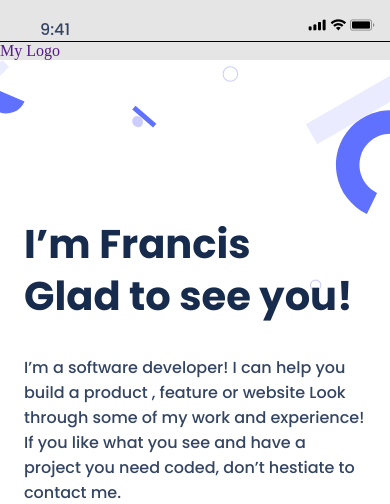
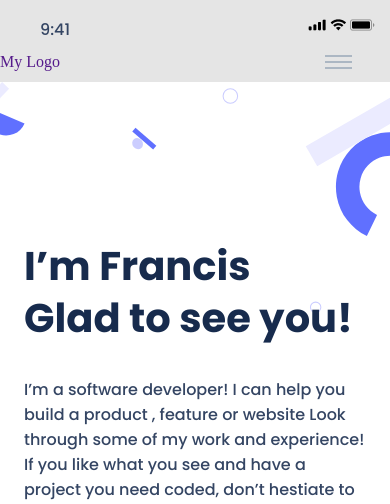
Before and after one commit to wayungi/Portfolio, a website: page index.html in a window 390 px wide. Shown: the top 504 px of the page. Drawn offline with Linux system fonts and the light colour scheme.

Commit message:
Position hamburger off the right edge

```diff
--- a/style.css
+++ b/style.css
@@ -35,15 +35,31 @@ time {
   display: block;
 }
 
-.navbar{
-  outline:1px solid black;
-  display:flex;
+.navbar {
+  /* outline: 1px solid black; */
+  display: flex;
   justify-content: space-between;
+  min-height: 40px;
+  align-items: center;
 }
 
-/* hide ul  for small screens*/
-.nav-menu{
-  display:none;
+/* hide ul  for small screens */
+.nav-menu {
+  display: none;
+}
+
+.hamburger {
+  display:flex;
+  flex-direction: column;
+  /* outline: 1px solid red; */
+  margin-right:36px;
+
+}
+
+.bar {
+  border: 1px solid #acb7c3;
+  width: 25px;
+  margin:2px;
 }
 
 .social,
@@ -380,6 +396,7 @@ button[type="submit"] {
   }
 
   /* hide the humbergur on desktop */
+
   /* .main-nav {
     background-image: none;
     display: flex;
```
